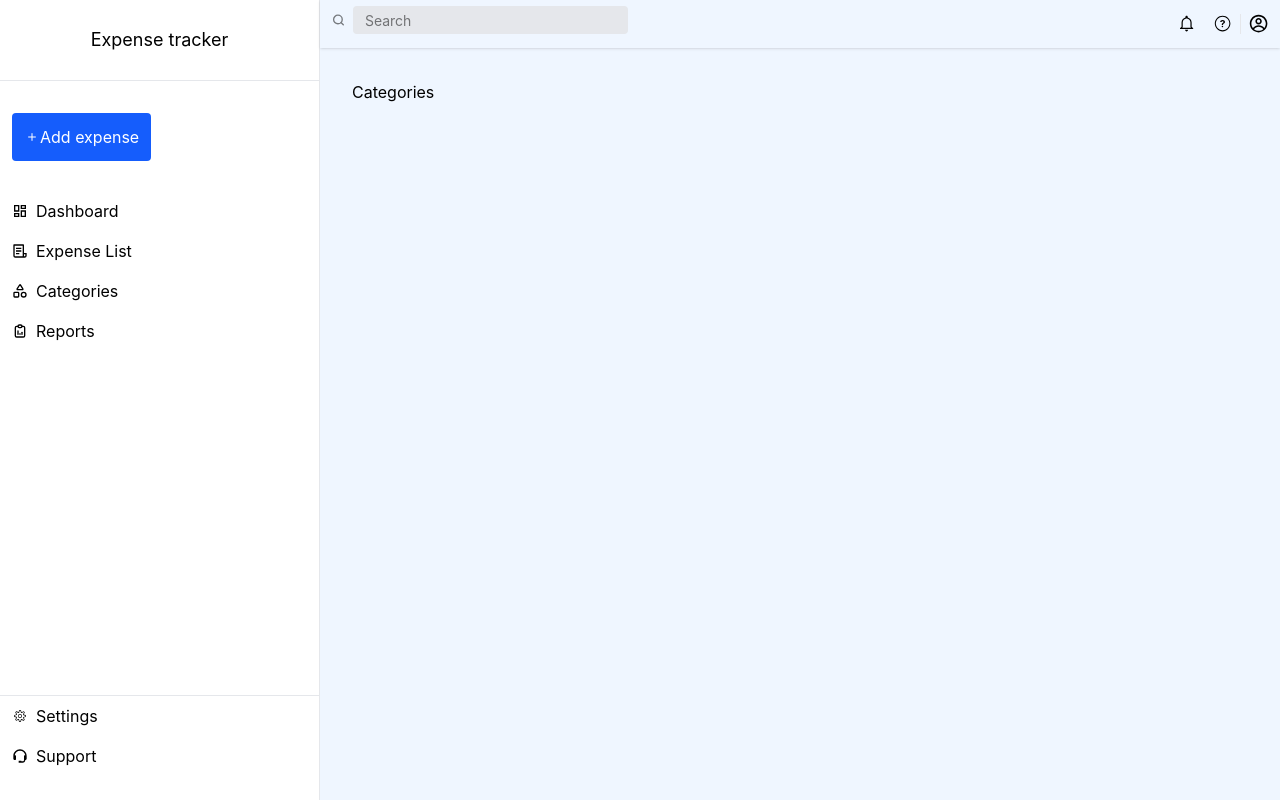
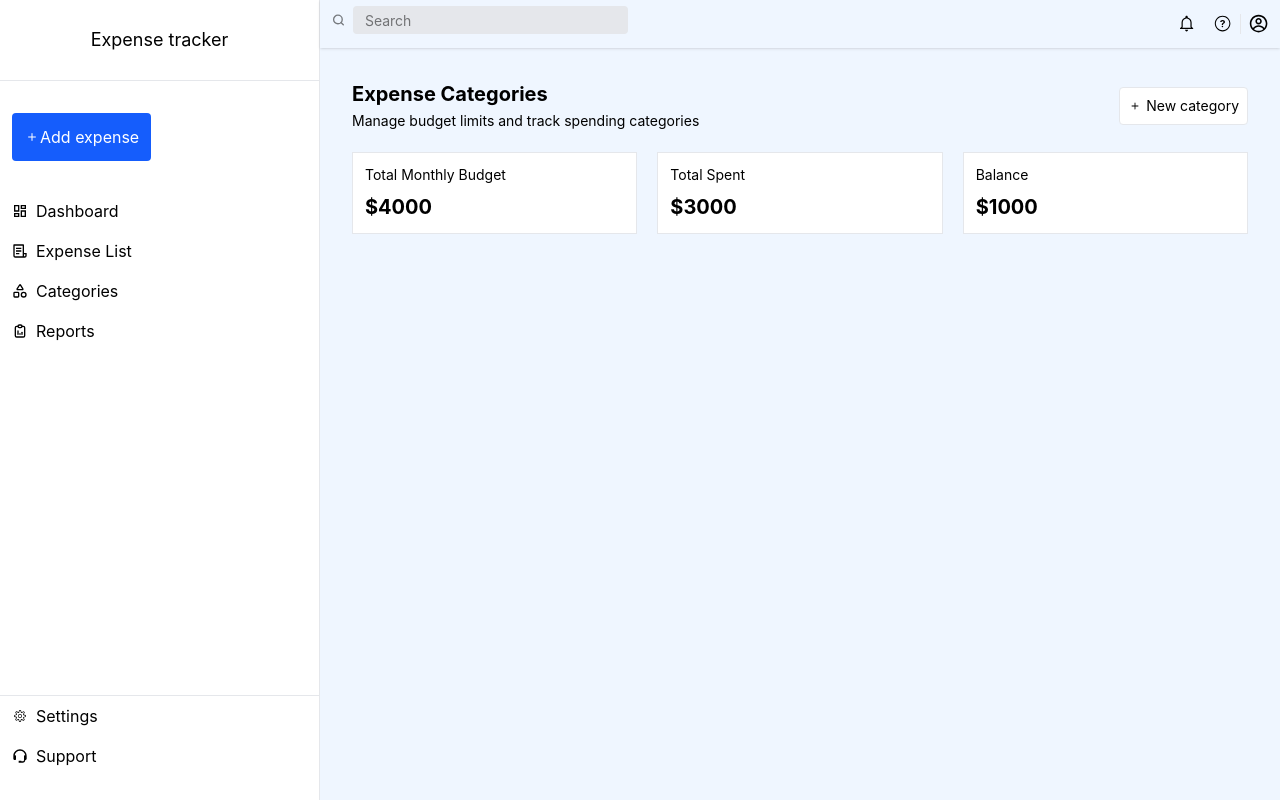
Before and after one commit to nanayaww/expense_tracker, a React (Vite) app: page /categories in a window 1280 px wide. Built offline with nearby package versions, Linux system fonts and the light colour scheme.

Commit message:
see category page

```diff
--- a/src/assets/components/main/categories/Categories.jsx
+++ b/src/assets/components/main/categories/Categories.jsx
@@ -1,5 +1,17 @@
+import CategoryCard from "./CategoryCard";
+import CategoryHead from "./CategoryHead";
+
 function Categories() {
-  return <div>Categories</div>;
+  return (
+    <div className="w-full">
+      <CategoryHead />
+      <div className="grid grid-cols-3 gap-5">
+        <CategoryCard title={"Total Monthly Budget"} value={"$4000"} />
+        <CategoryCard title={"Total Spent"} value={"$3000"} />
+        <CategoryCard title={"Balance"} value={"$1000"} />
+      </div>
+    </div>
+  );
 }
 
 export default Categories;
--- /dev/null
+++ b/src/assets/components/main/categories/CategoryCard.jsx
@@ -0,0 +1,10 @@
+function CategoryCard({ title, value }) {
+  return (
+    <div className="grid gap-2 border border-gray-200 bg-white p-3">
+      <span className=" text-sm ">{title}</span>
+      <span className=" text-xl font-bold">{value} </span>
+    </div>
+  );
+}
+
+export default CategoryCard;
--- /dev/null
+++ b/src/assets/components/main/categories/CategoryHead.jsx
@@ -0,0 +1,24 @@
+import { IoIosAdd } from "react-icons/io";
+import Button from "../../Button";
+
+function CategoryHead() {
+  return (
+    <div className="grid grid-cols-2 w-full items-center mb-5">
+      <div className="">
+        <h2 className="  text-xl font-bold">Expense Categories</h2>
+        <span className=" text-sm">
+          Manage budget limits and track spending categories
+        </span>
+      </div>
+      <div className=" justify-self-end">
+        <Button
+          value={"New category"}
+          child={<IoIosAdd />}
+          style=" expenseButtons border border-gray-200 bg-white"
+        />
+      </div>
+    </div>
+  );
+}
+
+export default CategoryHead;
--- a/src/assets/components/main/dashboard/Recent_Transactions.jsx
+++ b/src/assets/components/main/dashboard/Recent_Transactions.jsx
@@ -1,4 +1,4 @@
-import { useOutletContext } from "react-router-dom";
+import { Link, useOutletContext } from "react-router-dom";
 
 function Recent_Transactions() {
   const { expense } = useOutletContext();
@@ -16,7 +16,9 @@ function Recent_Transactions() {
     <div className="mt-10 bg-white">
       <span className=" flex items-center justify-between p-3 bg-blue-50 border border-gray-200">
         <span className=" text-xl">Recent Transactions</span>
-        <button className=" text-xs text-blue-800"> VIEW ALL</button>
+        <Link to={"/expenselist"}>
+          <button className=" text-xs text-blue-800"> VIEW ALL</button>
+        </Link>
       </span>
       <table className="w-full">
         <thead>
```
